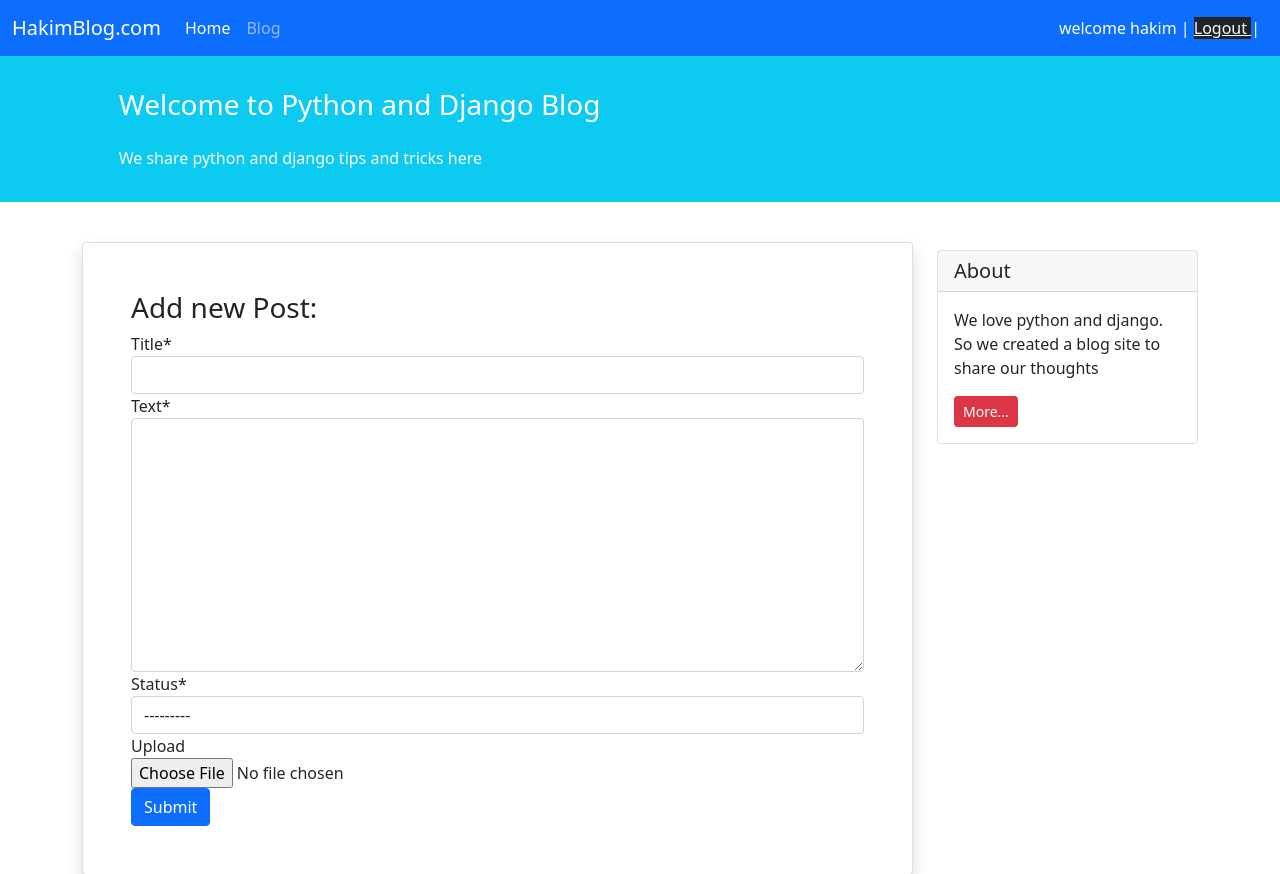
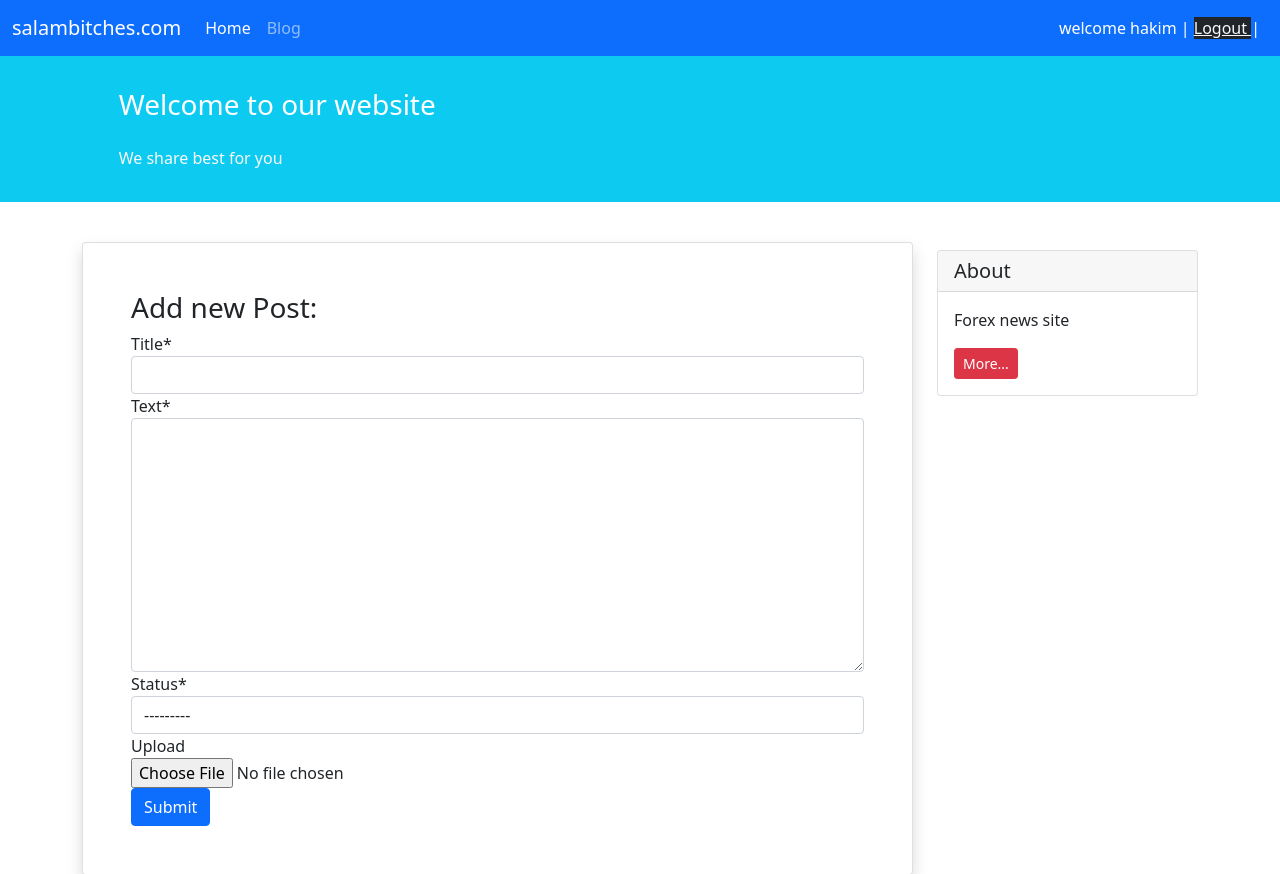
Before and after one commit to HakimGhaziali/FXdata, a Django app: page /blog/create in a window 1280 px wide. Shown: the top 874 px of the page. Run offline with Django 4.2, Linux system fonts and the light colour scheme; a user stored in the database is signed in; some libraries are stand-ins or nearby versions.

Commit message:
solve some bug

```diff
--- a/blog/models.py
+++ b/blog/models.py
@@ -1,4 +1,3 @@
-from tkinter.tix import Tree
 from django.urls import reverse
 from django.db import models
 from django.contrib.auth import get_user_model
--- a/config/settings.py
+++ b/config/settings.py
@@ -44,7 +44,7 @@ INSTALLED_APPS = [
     'blog',
     'crispy_forms',
     'Store',
-    'Cart'
+    'Cart',
 
     #package
 
--- a/templates/_base.html
+++ b/templates/_base.html
@@ -15,7 +15,7 @@
 <body>
 <nav class="navbar navbar-expand-lg navbar-dark bg-primary">
     <div class="container-fluid">
-        <a class="navbar-brand" href="#">HakimBlog.com</a>
+        <a class="navbar-brand" href="#">salambitches.com</a>
         <button class="navbar-toggler" type="button" data-bs-toggle="collapse" data-bs-target="#navbarNavAltMarkup"
                 aria-controls="navbarNavAltMarkup" aria-expanded="false" aria-label="Toggle navigation">
             <span class="navbar-toggler-icon"></span>
@@ -42,8 +42,8 @@
 <div class="container-fluid bg-info">
     <div class="row py-3">
         <div class="col-md-8 col-md-10 mx-auto">
-            <h3 class="my-4 mt-3 text-white">Welcome to Python and Django Blog</h3>
-            <p class="text-light">We share python and django tips and tricks here</p>
+            <h3 class="my-4 mt-3 text-white">Welcome to our website</h3>
+            <p class="text-light">We share best for you</p>
         </div>
     </div>
 </div>
@@ -56,8 +56,10 @@
                 <div class="card my-4">
                     <h5 class="card-header">About</h5>
                     <div class="card-body">
-                        <p class="card-text">We love python and django. So we created a blog site to share our
-                            thoughts</p>
+                        <p class="card-text">
+
+                         Forex news site
+                        </p>
                         <a href="#"
                            class="btn btn-sm btn-danger">
                             More...
```
Also changed, not shown: db.sqlite3, media/upload/Bank_of_Japan_headquarters_in_Tokyo_Japan.jpg (added), media/upload/Bank_of_Japan_headquarters_in_Tokyo_Japan_MywdgQ2.jpg (added), media/upload/download.png (added).
